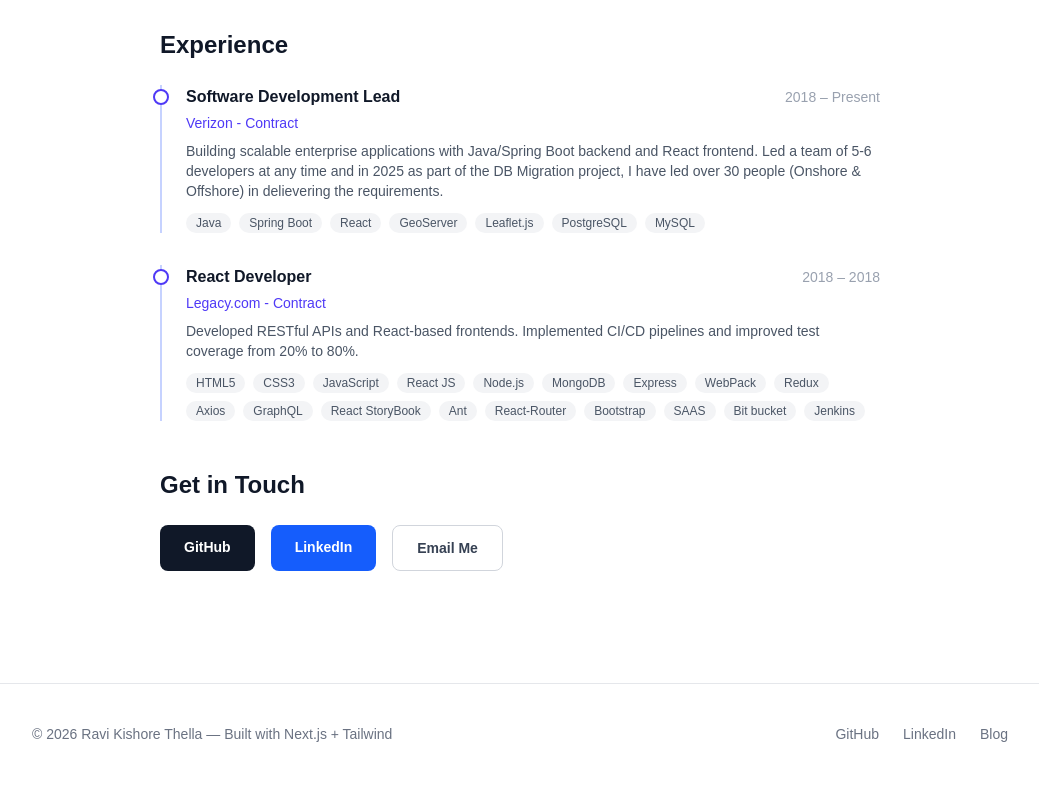
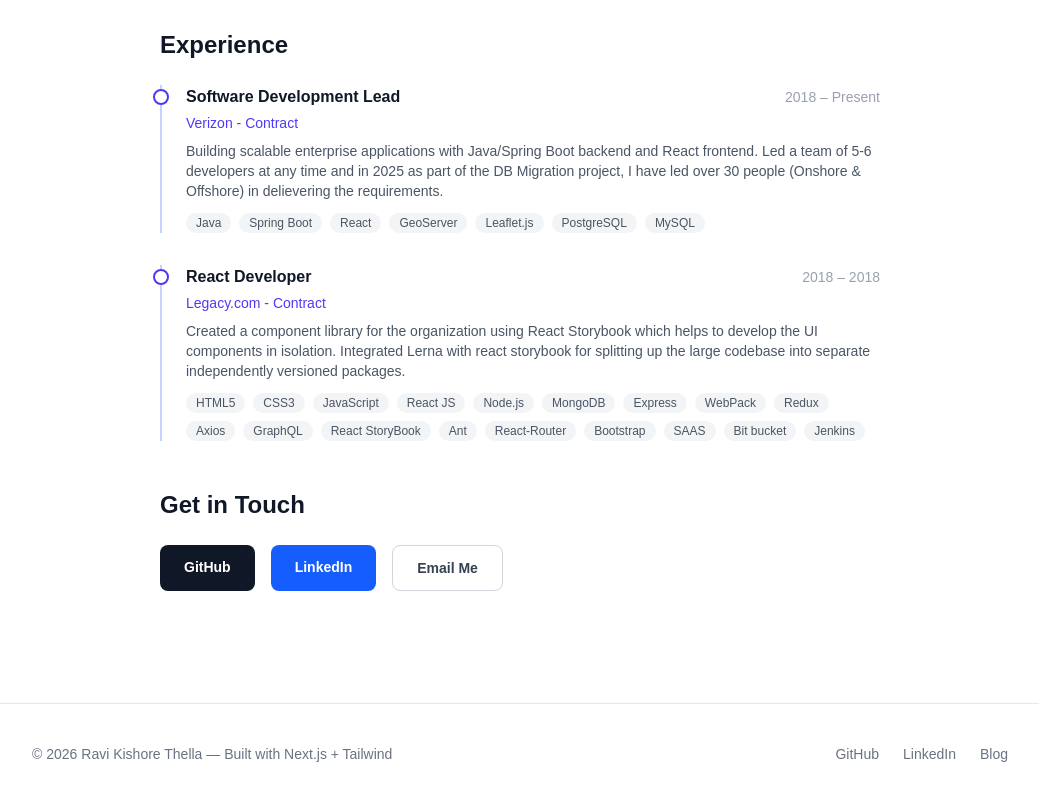
Before and after one commit to ravikishorethella/code-chronicles, a Next.js app: page /about in a window 1280 px wide. Shown: the part 1084-1884 px from the top of the page, without its empty margins (120-1159 px from the left). Built offline with nearby package versions, Linux system fonts and the light colour scheme.

Commit message:
update project

```diff
--- a/app/about/page.tsx
+++ b/app/about/page.tsx
@@ -19,7 +19,7 @@ const experience = [
     company: "Legacy.com - Contract",
     period: "2018 – 2018",
     description:
-      "Developed RESTful APIs and React-based frontends. Implemented CI/CD pipelines and improved test coverage from 20% to 80%.",
+      "Created a component library for the organization using React Storybook which helps to develop the UI components in isolation. Integrated Lerna with react storybook for splitting up the large codebase into separate independently versioned packages.",
     tech: ["HTML5", "CSS3", "JavaScript", "React JS", "Node.js", "MongoDB", "Express", "WebPack", "Redux", "Axios",
 "GraphQL", "React StoryBook", "Ant", "React-Router", "Bootstrap", "SAAS", "Bit bucket", "Jenkins"],
   },
```
